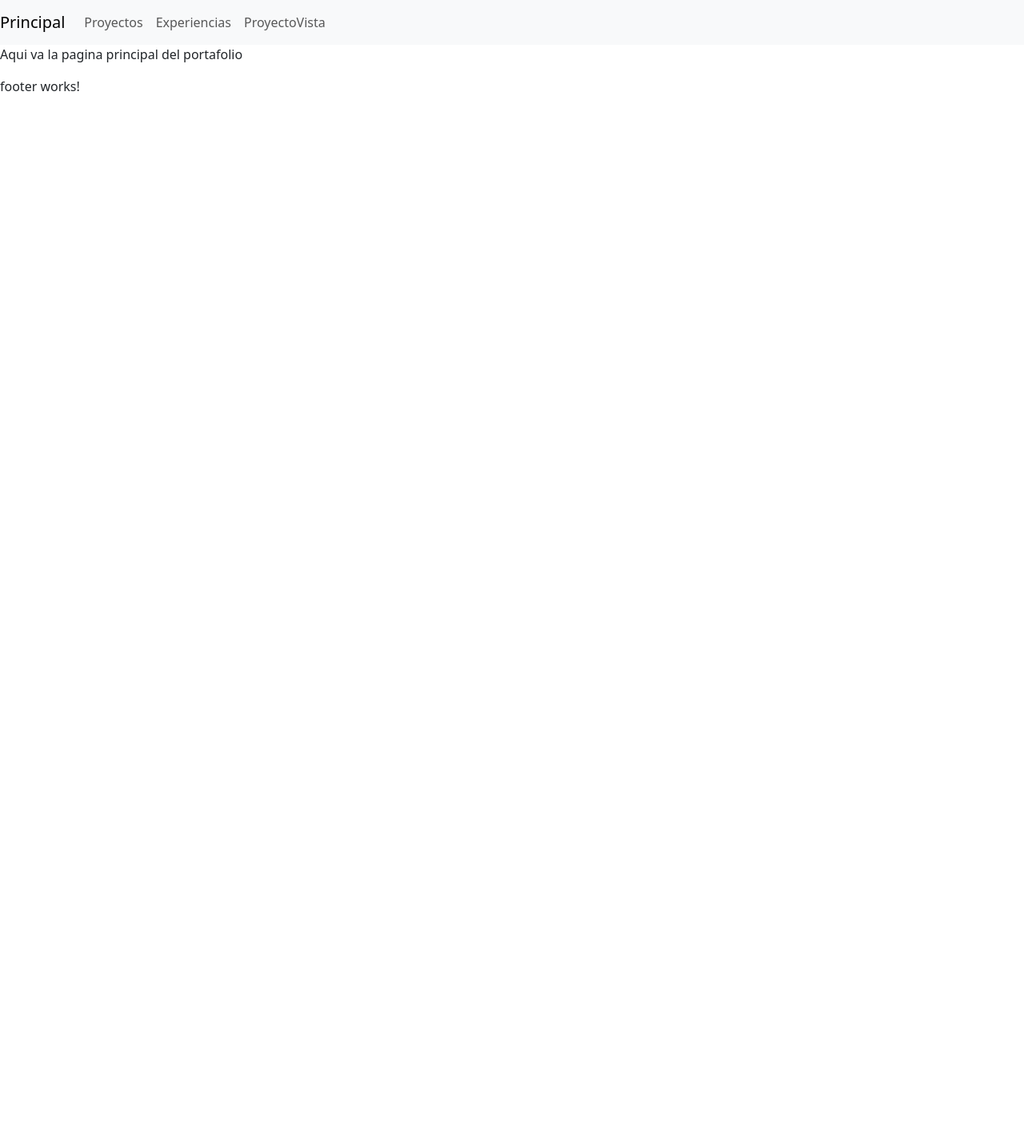
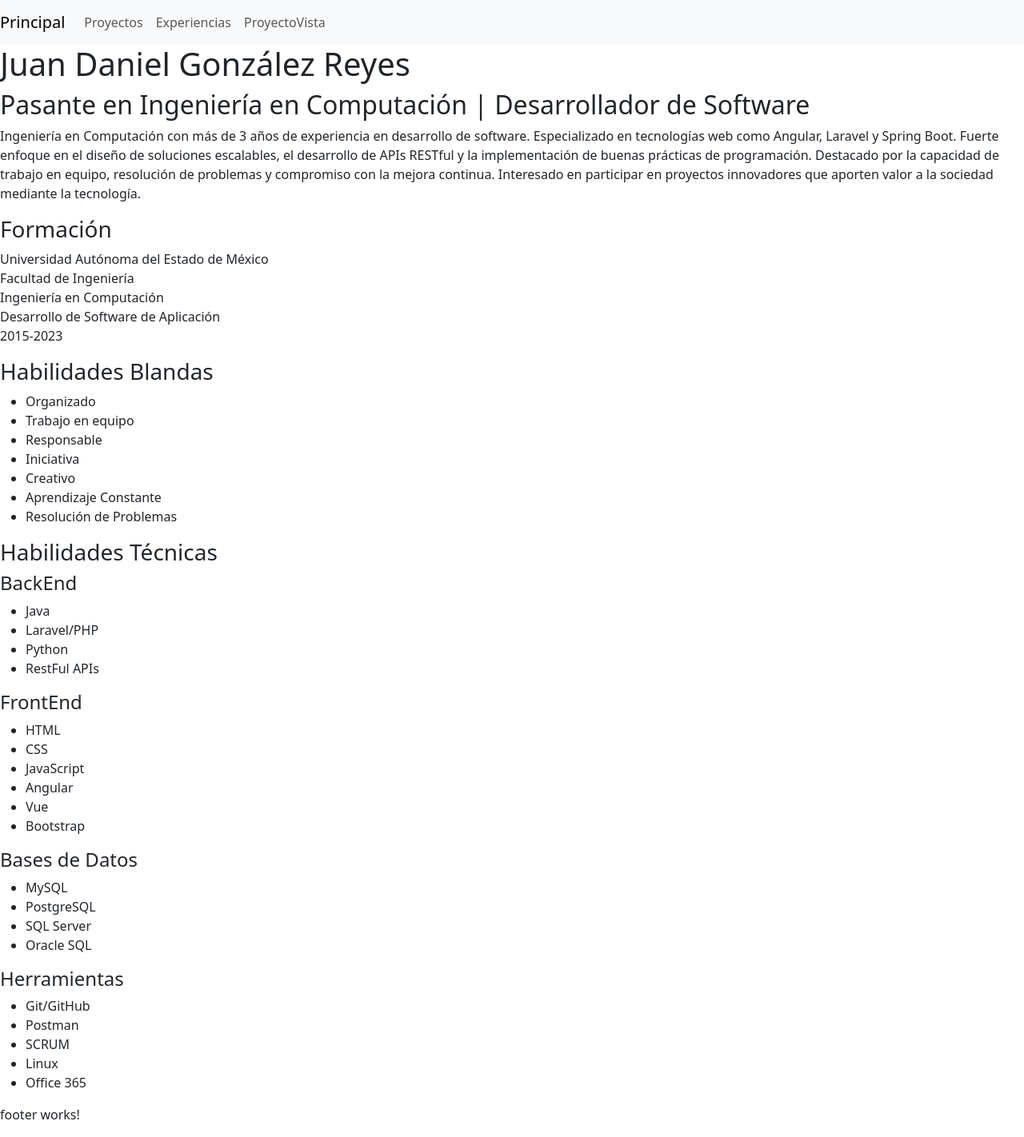
Before and after one commit to JohnDanDev/Mi-Portafolio, an Angular app in the folder MiPortafolioFront/: page /principal in a window 1280 px wide. Shown: the whole page at 80% size. Before the commit the page ends 800 px from the top, so only its background shows below. Built offline with nearby package versions, Linux system fonts and the light colour scheme.

Commit message:
Se agrego contenido estructural a principal

```diff
--- a/MiPortafolioFront/src/app/components/principal/principal.component.html
+++ b/MiPortafolioFront/src/app/components/principal/principal.component.html
@@ -1 +1,41 @@
-<p>Aqui va la pagina principal del portafolio</p>
+<!--Mi perfil-->
+<div class="perfil">
+    <div class="titulo">
+        <h1>{{nombre}}</h1>
+        <h2>{{titulo}}</h2>
+    </div>
+    <!--Mi Descripción-->
+    <div class="descripcion">
+        <p>{{perfil}}</p>
+        <h3>{{tituloFormacion}}</h3>
+        <p class="educacion" [innerHTML]="formacion">{{formacion}}</p>
+        <!--Mis Habilidades blandas y técnicas-->
+        <div class="habilidades">
+            <div class="blandas">
+                <h3>{{tituloBlandas}}</h3>
+                <ul>
+                    <li *ngFor="let hblandas of blandas">{{hblandas}}</li>
+                </ul>
+            </div>
+            <div class="tecnicas">
+                <h3>{{tituloTecnicas}}</h3>
+                <h4>{{tituloBackEnd}}</h4>
+                <ul>
+                    <li *ngFor="let backEnd of tecnicasBackEnd">{{backEnd}}</li>
+                </ul>
+                <h4>{{tituloFrontEnd}}</h4>
+                <ul>
+                    <li *ngFor="let frontEnd of tecnicasFronEnd">{{frontEnd}}</li>
+                </ul>
+                <h4>{{tituloBasesDatos}}</h4>
+                <ul>
+                    <li *ngFor="let basesDeDatos of basesDeDatos">{{basesDeDatos}}</li>
+                </ul>
+                <h4>{{tituloHerramientas}}</h4>
+                <ul>
+                    <li *ngFor="let herramientas of herramientas">{{herramientas}}</li>
+                </ul>
+            </div>
+        </div>
+    </div>
+</div>
--- a/MiPortafolioFront/src/app/components/principal/principal.component.ts
+++ b/MiPortafolioFront/src/app/components/principal/principal.component.ts
@@ -1,10 +1,46 @@
 import { Component, OnInit } from '@angular/core';
+import {CommonModule, NgForOf } from '@angular/common';
 
 @Component({
   selector: 'app-principal',
-  imports: [],
+  imports: [CommonModule],
   templateUrl: './principal.component.html',
   styleUrl: './principal.component.css'
 })
 export class PrincipalComponent{
+//[x: string]: any;
+  nombre: string = 'Juan Daniel González Reyes';
+
+  titulo: string = 'Pasante en Ingeniería en Computación | Desarrollador de Software';
+
+  perfil: string = `Ingeniería en Computación con más de 3 años de experiencia en desarrollo de software.
+  Especializado en tecnologías web como Angular, Laravel y Spring Boot. Fuerte enfoque en el diseño de soluciones
+  escalables, el desarrollo de APIs RESTful y la implementación de buenas prácticas de programación.
+  Destacado por la capacidad de trabajo en equipo, resolución de problemas y compromiso con la mejora continua.
+  Interesado en participar en proyectos innovadores que aporten valor a la sociedad mediante la tecnología.`;
+
+  tituloFormacion: string ='Formación';
+  formacion: string = `Universidad Autónoma del Estado de México
+  <br>Facultad de Ingeniería
+  <br>Ingeniería en Computación
+  <br>Desarrollo de Software de Aplicación
+  <br>2015-2023`
+
+  tituloBlandas: string = 'Habilidades Blandas'
+
+  blandas: string[] = ['Organizado', 'Trabajo en equipo', 'Responsable', 'Iniciativa', 'Creativo', 'Aprendizaje Constante', 'Resolución de Problemas'];
+
+  tituloTecnicas: string = 'Habilidades Técnicas';
+
+  tituloBackEnd: string = 'BackEnd';
+  tecnicasBackEnd: string[] = ['Java', 'Laravel/PHP', 'Python','RestFul APIs'];
+
+  tituloFrontEnd: string = 'FrontEnd';
+  tecnicasFronEnd: string[] = ['HTML', 'CSS','JavaScript', 'Angular', 'Vue', 'Bootstrap'];
+
+  tituloBasesDatos: string = 'Bases de Datos';
+  basesDeDatos: string[] = ['MySQL', 'PostgreSQL', 'SQL Server', 'Oracle SQL'];
+
+  tituloHerramientas: string = 'Herramientas';
+  herramientas: string[] = ['Git/GitHub', 'Postman', 'SCRUM','Linux','Office 365'];
 }
--- a/MiPortafolioFront/src/app/components/proyectos/proyecto-vista/proyecto-vista.component.ts
+++ b/MiPortafolioFront/src/app/components/proyectos/proyecto-vista/proyecto-vista.component.ts
@@ -1,11 +1,20 @@
-import { Component } from '@angular/core';
+import { Component, OnInit } from '@angular/core';
+import { ProyectosService, Proyecto } from '../../../services/proyectos.service';
+import { CommonModule } from '@angular/common';
 
 @Component({
   selector: 'app-proyecto-vista',
-  imports: [],
+  imports: [CommonModule],
   templateUrl: './proyecto-vista.component.html',
   styleUrl: './proyecto-vista.component.css'
 })
-export class ProyectoVistaComponent {
+export class ProyectoVistaComponent implements OnInit{
+
+  proyectos: Proyecto[] = [];
+
+  constructor(private proyectoService: ProyectosService){}
+  ngOnInit(): void {
+
+  }
 
 }
```
